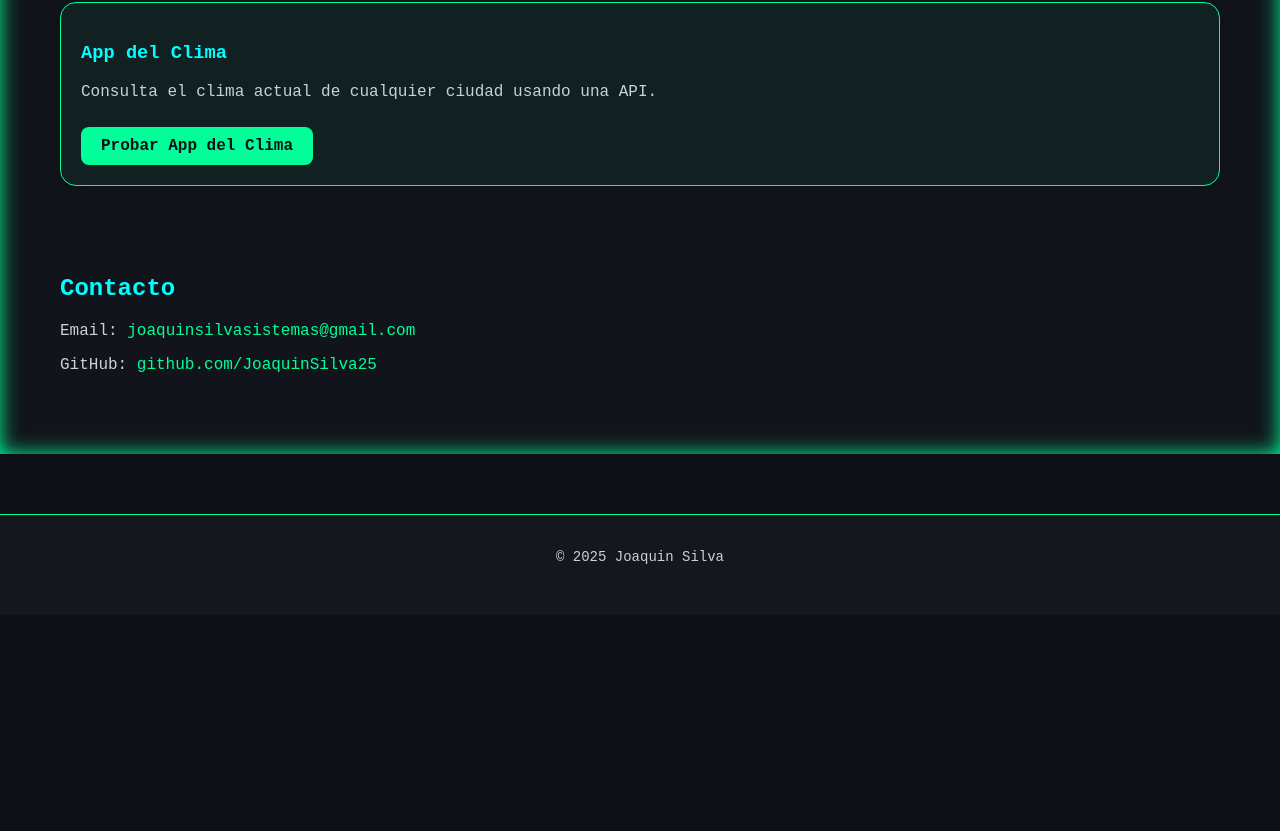
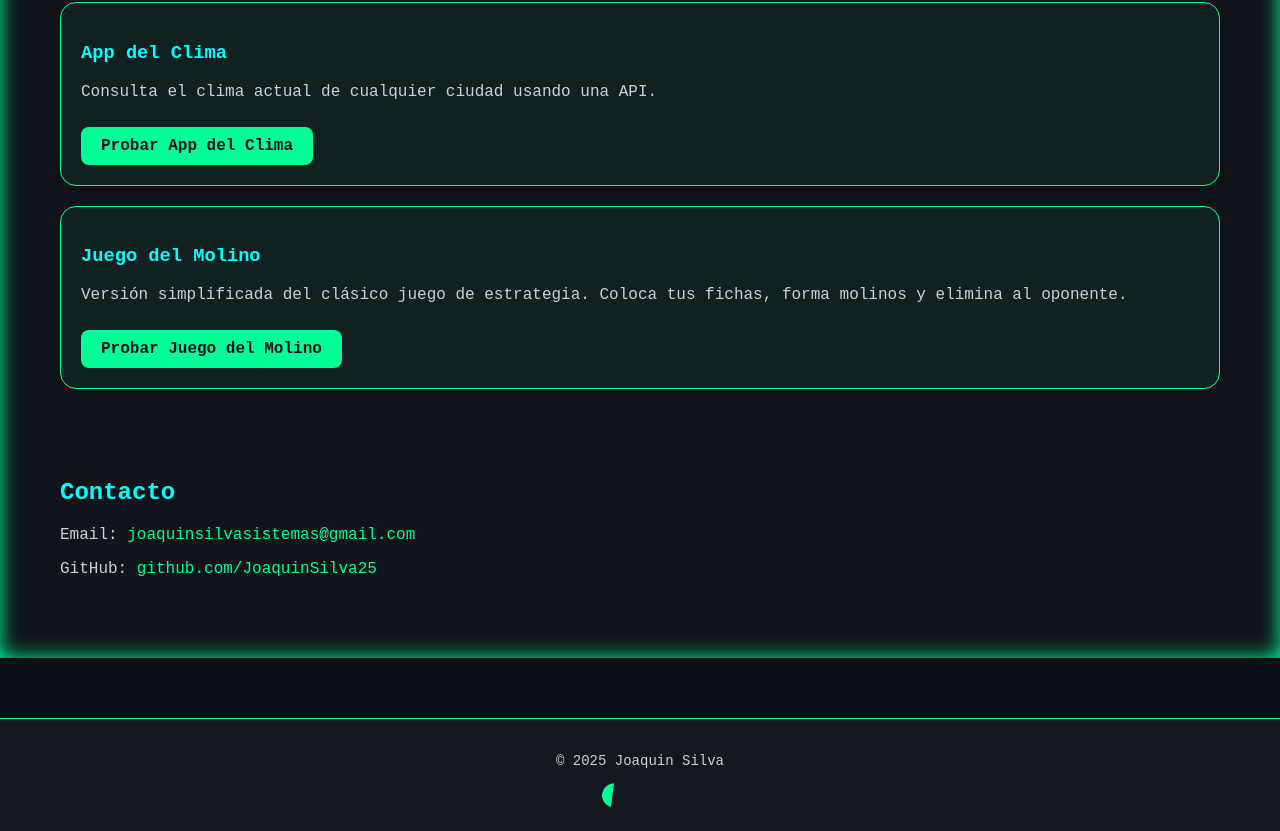
Before and after one commit to JoaquinSilva25/mi-portafolio, a plain HTML site: page index.html in a window 1280 px wide. Shown: the part 1862-2693 px from the top of the page. Before the commit the page ends 2477 px from the top, so only its background shows below. Drawn offline with Linux system fonts and the light colour scheme.

Commit message:
Agregar Juego del Molino al portafolio

```diff
--- a/index.html
+++ b/index.html
@@ -98,6 +98,12 @@
         <p>Consulta el clima actual de cualquier ciudad usando una API.</p>
         <a href="Clima/index.html" target="_blank" class="btn">Probar App del Clima</a>
       </div>
+
+      <div class="project-card">
+        <h3>Juego del Molino</h3>
+        <p>Versión simplificada del clásico juego de estrategia. Coloca tus fichas, forma molinos y elimina al oponente.</p>
+        <a href="Molino/index.html" target="_blank" class="btn">Probar Juego del Molino</a>
+      </div>
     </section>
 
     <!-- Contacto -->
@@ -122,3 +128,18 @@
     <p>© 2025 Joaquin Silva</p>
     <div class="social-icons">
       <a href="https://github.com/JoaquinSilva25" target="_blank" aria-label="GitHub">
+        <svg height="24" width="24" viewBox="0 0 16 16" fill="#00ff99" xmlns="http://www.w3.org/2000/svg">
+          <path d="M8 .198a8 8 0 0 0-2.53 15.59c.4.075.55-.175.55-.388 ..."/>
+        </svg>
+      </a>
+
+      <a href="mailto:joaquinsilvasistemas@gmail.com" aria-label="Email">
+        <svg height="24" width="24" fill="#00ff99" xmlns="http://www.w3.org/2000/svg" viewBox="0 0 512 512">
+          <path d="M502.3 190.8L327.4 365.7c-9.7 9.7-25.4 9.7 ..."/>
+        </svg>
+      </a>
+    </div>
+  </footer>
+
+</body>
+</html>
```
